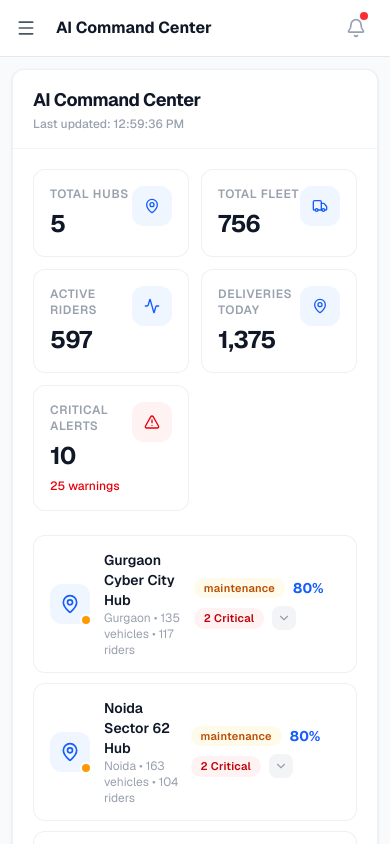
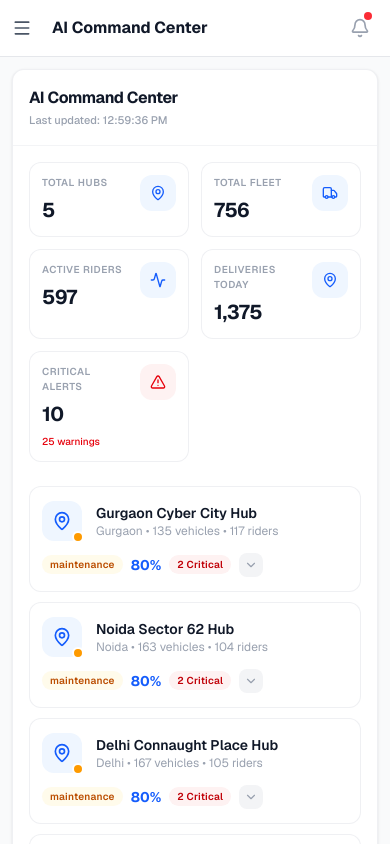
Before and after one commit to dips777777/zypp-nexus-ai, a Next.js app: page / in a window 390 px wide. Shown: the top 844 px of the page. Built offline with nearby package versions, Linux system fonts and the light colour scheme.

Commit message:
fix: responsive layout improvements

```diff
--- a/src/app/globals.css
+++ b/src/app/globals.css
@@ -18,6 +18,12 @@ body {
   color: #111827;
   font-family: var(--font-sans), system-ui, sans-serif;
   -webkit-tap-highlight-color: transparent;
+  text-rendering: optimizeLegibility;
+  -webkit-font-smoothing: antialiased;
+}
+
+* {
+  box-sizing: border-box;
 }
 /* Custom scrollbar */
 ::-webkit-scrollbar {
--- a/src/components/Dashboard.tsx
+++ b/src/components/Dashboard.tsx
@@ -58,7 +58,7 @@ export function Dashboard() {
   };
 
   return (
-    <div className="min-h-screen bg-gray-50 lg:bg-gray-50 sm:bg-gray-50">
+    <div className="min-h-screen overflow-x-hidden bg-gray-50 lg:bg-gray-50 sm:bg-gray-50">
       {/* Desktop Sidebar */}
       <aside
         className="fixed inset-y-0 left-0 z-40 bg-white border-r border-gray-200 transition-all duration-300 flex-col hidden lg:flex"
@@ -147,25 +147,25 @@ export function Dashboard() {
 
       {/* Main Content — pure CSS margin, no JS needed */}
       <main className={`transition-all duration-300 ${sidebarOpen ? 'lg:ml-[288px]' : 'lg:ml-20'}`}>
-        <header className="sticky top-0 z-30 bg-white border-b border-gray-200">
-          <div className="flex items-center justify-between h-14 px-4 sm:px-6">
-            <div className="flex items-center gap-3">
-              <button onClick={() => setMobileMenuOpen(true)} className="lg:hidden p-2 -ml-2 rounded-lg hover:bg-gray-100">
-                <Menu className="w-5 h-5 text-gray-600" />
+        <header className="sticky top-0 z-30 border-b border-gray-200 bg-white/90 backdrop-blur-sm">
+          <div className="flex h-14 items-center justify-between px-3 sm:px-6">
+            <div className="flex min-w-0 items-center gap-3">
+              <button onClick={() => setMobileMenuOpen(true)} className="rounded-lg p-2 -ml-2 hover:bg-gray-100 lg:hidden">
+                <Menu className="h-5 w-5 text-gray-600" />
               </button>
-              <h1 className="text-base sm:text-lg font-bold text-gray-900 truncate">{activeModuleInfo?.label}</h1>
+              <h1 className="truncate text-base font-bold text-gray-900 sm:text-lg">{activeModuleInfo?.label}</h1>
             </div>
             <div className="flex items-center gap-2">
-              <button className="p-2 rounded-xl hover:bg-gray-100 text-gray-400 relative">
-                <Bell className="w-5 h-5" />
-                <span className="absolute top-1.5 right-1.5 w-2 h-2 bg-red-500 rounded-full" />
+              <button className="relative rounded-xl p-2 text-gray-400 hover:bg-gray-100">
+                <Bell className="h-5 w-5" />
+                <span className="absolute right-1.5 top-1.5 h-2 w-2 rounded-full bg-red-500" />
               </button>
-              <button className="p-2 rounded-xl hover:bg-gray-100 text-gray-400 hidden sm:block">
-                <Settings className="w-5 h-5" />
+              <button className="hidden rounded-xl p-2 text-gray-400 hover:bg-gray-100 sm:block">
+                <Settings className="h-5 w-5" />
               </button>
-              <div className="hidden sm:flex items-center gap-2 pl-2 border-l border-gray-200">
-                <div className="w-8 h-8 rounded-xl bg-gradient-to-br from-blue-500 to-indigo-600 flex items-center justify-center">
-                  <User className="w-4 h-4 text-white" />
+              <div className="hidden items-center gap-2 border-l border-gray-200 pl-2 sm:flex">
+                <div className="flex h-8 w-8 items-center justify-center rounded-xl bg-gradient-to-br from-blue-500 to-indigo-600">
+                  <User className="h-4 w-4 text-white" />
                 </div>
                 <div className="hidden md:block">
                   <p className="text-sm font-semibold text-gray-900">Zypp Electric</p>
--- a/src/components/modules/AICommandCenter.tsx
+++ b/src/components/modules/AICommandCenter.tsx
@@ -115,35 +115,36 @@ export function AICommandCenter() {
             <div key={hub.id} className="border border-gray-200/60 rounded-xl overflow-hidden hover:shadow-md transition-all duration-300 bg-white">
               <button
                 onClick={() => toggleHub(hub.id)}
-                className="w-full px-4 py-3.5 flex items-center justify-between hover:bg-gray-50 transition-colors"
+                className="w-full px-3 py-3.5 transition-colors hover:bg-gray-50 sm:px-4"
               >
-                <div className="flex items-center gap-3.5">
+                <div className="flex flex-col items-start gap-3 sm:flex-row sm:items-center sm:justify-between">
+                  <div className="flex min-w-0 items-center gap-3.5">
                     <div className="relative">
-                    <div className="w-10 h-10 rounded-xl bg-blue-50 flex items-center justify-center">
-                      <MapPin className="w-5 h-5 text-blue-600" />
+                      <div className="flex h-10 w-10 items-center justify-center rounded-xl bg-blue-50">
+                        <MapPin className="h-5 w-5 text-blue-600" />
                       </div>
-                    <span className={`absolute -bottom-0.5 -right-0.5 w-3 h-3 rounded-full border-2 border-white ${getStatusDot(hub.status)}`} />
+                      <span className={`absolute -bottom-0.5 -right-0.5 h-3 w-3 rounded-full border-2 border-white ${getStatusDot(hub.status)}`} />
                     </div>
-                  <div className="text-left">
-                    <h4 className="font-semibold text-gray-900 text-sm">{hub.name}</h4>
+                    <div className="min-w-0 text-left">
+                      <h4 className="truncate text-sm font-semibold text-gray-900">{hub.name}</h4>
                       <p className="text-xs text-gray-400">{hub.city} &bull; {hub.fleetSize} vehicles &bull; {hub.riderCount} riders</p>
                     </div>
                   </div>
-                <div className="flex items-center flex-wrap gap-2">
+                  <div className="flex w-full flex-wrap items-center gap-2 sm:w-auto sm:justify-end">
                     <Badge variant={getStatusColor(hub.status)}>{hub.status}</Badge>
                     <span className={`text-sm font-bold ${autonomyColor}`}>{hub.autonomyScore}%</span>
                     <Badge variant={hubCritical > 0 ? 'danger' : hubWarnings > 0 ? 'warning' : 'success'}>
                       {hubCritical > 0 ? `${hubCritical} Critical` : hubWarnings > 0 ? `${hubWarnings} Warnings` : 'All Clear'}
                     </Badge>
-                  <div className="w-6 h-6 rounded-lg bg-gray-100 flex items-center justify-center">
-                    {isExpanded ? <ChevronUp className="w-3.5 h-3.5 text-gray-400" /> : <ChevronDown className="w-3.5 h-3.5 text-gray-400" />}
+                    <div className="flex h-6 w-6 items-center justify-center rounded-lg bg-gray-100">
+                      {isExpanded ? <ChevronUp className="h-3.5 w-3.5 text-gray-400" /> : <ChevronDown className="h-3.5 w-3.5 text-gray-400" />}
+                    </div>
                   </div>
                 </div>
               </button>
-
               {isExpanded && (
                 <div className="border-t border-gray-100 p-4 bg-gray-50/50">
-                  <div className="grid grid-cols-1 md:grid-cols-3 gap-3 mb-4">
+                  <div className="mb-4 grid grid-cols-1 gap-3 sm:grid-cols-3">
                     <MetricCard label="Deliveries Today" value={hub.todayDeliveries.toLocaleString()} />
                     <MetricCard label="Revenue" value={`₹${(hub.todayRevenue / 100000).toFixed(1)}L`} />
                     <MetricCard label="Margin" value={`₹${((hub.todayRevenue - hub.todayCosts) / 100000).toFixed(1)}L`} />
@@ -158,15 +159,15 @@ export function AICommandCenter() {
                       <div className="overflow-x-auto">
                         <Table
                           columns={[
-                            { key: 'type', header: 'Type', render: (a: any) => (
+                            { key: 'type', header: 'Type', render: (a: Alert) => (
                               <span className="flex items-center gap-2">{getAlertIcon(a.type)} {a.type.replace('_', ' ')}</span>
                             )},
                             { key: 'message', header: 'Message' },
-                            { key: 'severity', header: 'Severity', render: (a: any) => <Badge variant={a.severity === 'critical' ? 'danger' : a.severity === 'warning' ? 'warning' : 'info'}>{a.severity}</Badge> },
-                            { key: 'timestamp', header: 'Time', render: (a: any) => new Date(a.timestamp).toLocaleTimeString() },
-                            { key: 'action', header: 'Action', render: (a: any) => a.suggestedAction || '-' },
+                            { key: 'severity', header: 'Severity', render: (a: Alert) => <Badge variant={a.severity === 'critical' ? 'danger' : a.severity === 'warning' ? 'warning' : 'info'}>{a.severity}</Badge> },
+                            { key: 'timestamp', header: 'Time', render: (a: Alert) => new Date(a.timestamp).toLocaleTimeString() },
+                            { key: 'action', header: 'Action', render: (a: Alert) => a.suggestedAction || '-' },
                           ]}
-                          data={hubAlerts as any}
+                          data={hubAlerts}
                           className="text-sm"
                         />
                       </div>
--- a/src/components/ui/Card.tsx
+++ b/src/components/ui/Card.tsx
@@ -14,15 +14,17 @@ export function Card({ children, className = '', title, subtitle, action }: Card
   return (
     <div className={`bg-white backdrop-blur-sm rounded-xl border border-gray-200/60 shadow-sm hover:shadow-md transition-shadow duration-300 ${className}`}>
       {(title || action) && (
-        <div className="px-5 py-4 border-b border-gray-100 flex items-center justify-between">
-          <div>
-            {title && <h3 className="text-lg font-bold text-gray-900 tracking-tight">{title}</h3>}
-            {subtitle && <p className="text-xs text-gray-400 mt-0.5 font-medium">{subtitle}</p>}
+        <div className="border-b border-gray-100 px-4 py-4 sm:px-5 sm:py-4">
+          <div className="flex flex-col gap-2 sm:flex-row sm:items-center sm:justify-between">
+            <div>
+              {title && <h3 className="text-base font-bold text-gray-900 tracking-tight sm:text-lg">{title}</h3>}
+              {subtitle && <p className="text-[11px] text-gray-400 mt-0.5 font-medium sm:text-xs">{subtitle}</p>}
+            </div>
+            {action && <div>{action}</div>}
           </div>
-          {action && <div>{action}</div>}
         </div>
       )}
-      <div className="p-5">{children}</div>
+      <div className="p-4 sm:p-5">{children}</div>
     </div>
   );
 }
@@ -46,13 +48,13 @@ const iconBgColors: Record<string, string> = {
 
 export function MetricCard({ label, value, change, changeType = 'neutral', icon, className = '' }: MetricCardProps) {
   return (
-    <div className={`bg-white backdrop-blur-sm rounded-xl border border-gray-200/60 p-4 hover:shadow-md transition-all duration-300 group ${className}`}>
-      <div className="flex items-start justify-between">
+    <div className={`bg-white backdrop-blur-sm rounded-xl border border-gray-200/60 p-3 hover:shadow-md transition-all duration-300 group sm:p-4 ${className}`}>
+      <div className="flex items-start justify-between gap-3">
         <div className="min-w-0 flex-1">
-          <p className="text-xs font-semibold text-gray-400 uppercase tracking-wider">{label}</p>
-          <p className="text-2xl font-bold text-gray-900 mt-1.5 tracking-tight">{value}</p>
+          <p className="text-[10px] font-semibold uppercase tracking-wider text-gray-400 sm:text-xs">{label}</p>
+          <p className="mt-1.5 text-xl font-bold tracking-tight text-gray-900 sm:text-2xl">{value}</p>
           {change && (
-            <p className={`text-xs mt-1.5 flex items-center gap-1 font-medium ${
+            <p className={`mt-1.5 flex items-center gap-1 text-[10px] font-medium sm:text-xs ${
               changeType === 'positive' ? 'text-emerald-600' :
               changeType === 'negative' ? 'text-red-600' :
               changeType === 'warning' ? 'text-amber-600' :
@@ -64,7 +66,7 @@ export function MetricCard({ label, value, change, changeType = 'neutral', icon,
           )}
         </div>
         {icon && (
-          <div className={`w-10 h-10 rounded-xl flex items-center justify-center flex-shrink-0 transition-transform duration-300 group-hover:scale-110 ${iconBgColors[changeType || 'neutral']}`}>
+          <div className={`flex h-9 w-9 flex-shrink-0 items-center justify-center rounded-xl transition-transform duration-300 group-hover:scale-110 sm:h-10 sm:w-10 ${iconBgColors[changeType || 'neutral']}`}>
             {icon}
           </div>
         )}
@@ -89,7 +91,7 @@ export function Badge({ children, variant = 'default', className = '' }: BadgePr
   };
 
   return (
-    <span className={`inline-flex items-center px-2.5 py-0.5 rounded-full text-[11px] font-semibold tracking-wide ${variants[variant]} ${className}`}>
+    <span className={`inline-flex items-center rounded-full px-2 py-0.5 text-[10px] font-semibold tracking-wide sm:px-2.5 sm:text-[11px] ${variants[variant]} ${className}`}>
       {children}
     </span>
   );
```
Lines whose indentation alone changed are shown as unchanged.
